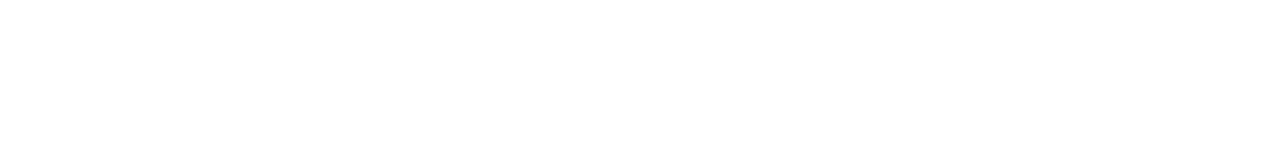
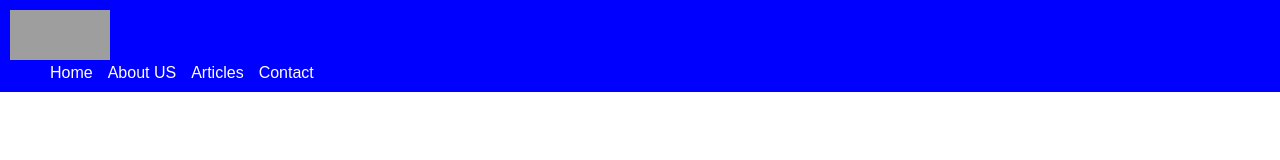
Before and after one commit to mergimha/Exercise-2, a plain HTML site: page index.html in a window 1280 px wide. Drawn offline with Linux system fonts and the light colour scheme; grey boxes are pictures that could not be loaded.

Commit message:
added code for nav bar

```diff
--- a/index.html
+++ b/index.html
@@ -4,8 +4,25 @@
     <meta charset="UTF-8">
     <meta name="viewport" content="width=device-width, initial-scale=1.0">
     <title>Document</title>
+    <link rel="stylesheet" href="style.css">
 </head>
 <body>
+    <nav class="menu">
+        <div class="inner-content">
+
+            <div>
+                <img src="images/imageslogo.jpg" alt="">
+                <ul>
+                    <li><a href="#">Home</a></li>
+                    <li><a href="#">About US</a></li>
+                    <li><a href="#">Articles</a></li>
+                    <li><a href="#">Contact</a></li>
+                </ul>
+            </div>
+
+        </div>
+
+    </nav>
 
 </body>
 </html>
--- /dev/null
+++ b/style.css
@@ -0,0 +1,34 @@
+*{
+    box-sizing: border-box;
+    margin: 0;
+    font-family: Arial, Helvetica, sans-serif;
+}
+
+.menu{
+    position: fixed;
+    top: 0;
+    left: 0;
+    width: 100%;
+    background-color: blue;
+}
+
+.inner-content{
+    display: flex;
+    justify-content: space-between;
+    align-items: center;
+    padding: 10px;
+}
+.inner-content img{
+    width: 100px;
+    height: 50px;
+}
+.inner-content ul{
+    display: flex;
+    gap: 15px;
+    list-style-type: none;
+}
+.inner-content ul li a {
+    color: white;
+    text-decoration: none;
+
+}
```
